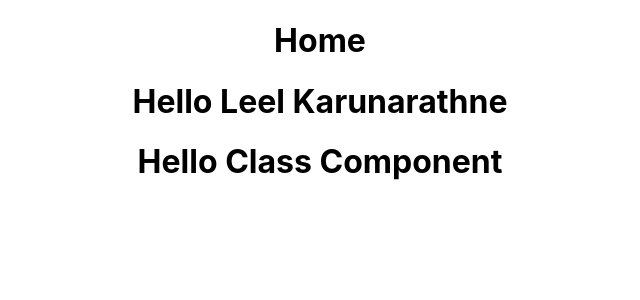
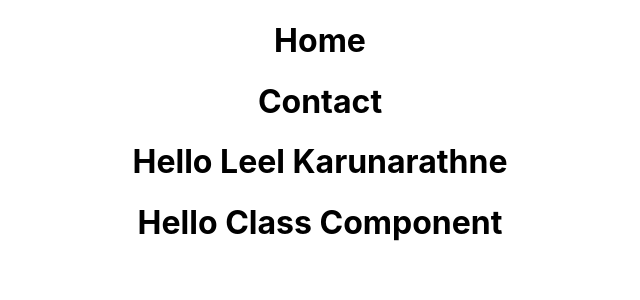
Before and after one commit to leelk/react-fundementals, a React (Create React App) app: page / in a window 1280 px wide. Shown: the top 300 px of the page, without its empty margins (320-960 px from the left). Built offline with nearby package versions, Linux system fonts and the light colour scheme.

Commit message:
Add Class Component

```diff
--- a/src/App.js
+++ b/src/App.js
@@ -3,11 +3,13 @@ import './App.css';
 import Greet from "./components/Greet";
 import Welcome from "./components/Welcome";
 import Home from "./components/Home";
+import Contact from "./components/Contact";
 
 function App() {
   return (
     <div className="App">
         <Home/>
+        <Contact/>
       <Greet/>
         <Welcome/>
     </div>
--- /dev/null
+++ b/src/components/Contact.js
@@ -0,0 +1,10 @@
+import React, {Component} from "react";
+
+class Contact extends Component{
+
+    render() {
+       return <h1>Contact</h1>
+    }
+}
+
+export default Contact
```
